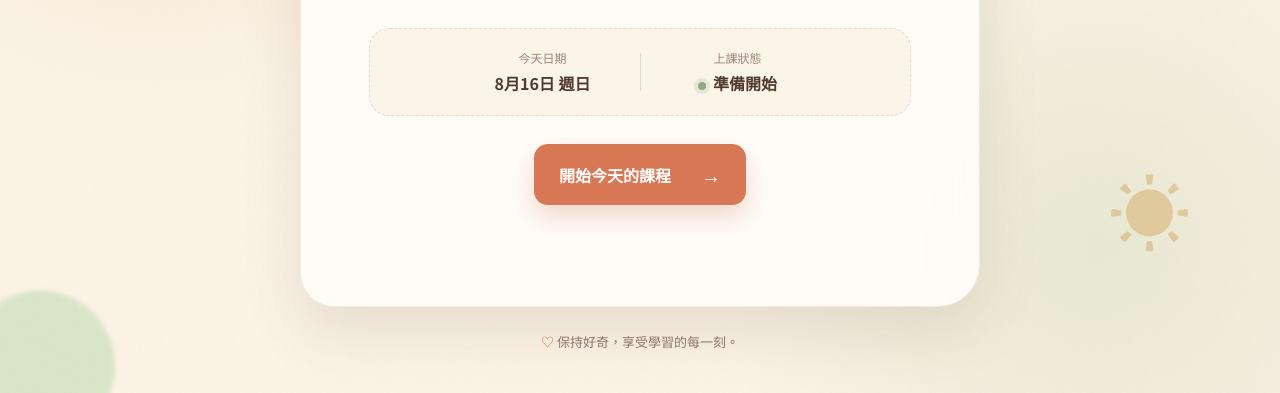
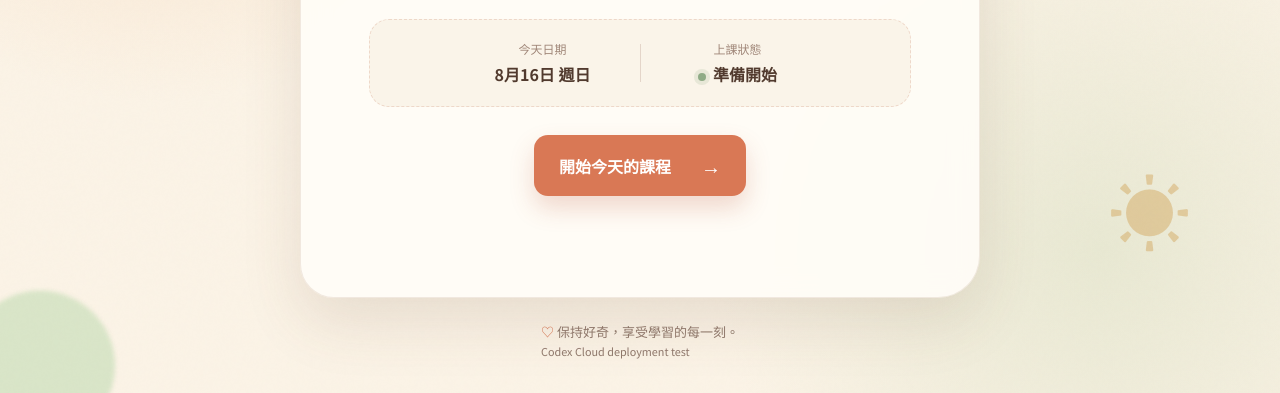
Before and after one commit to shinjia/site_0816, a plain HTML site: page index.html in a window 1280 px wide. Shown: the part 407-800 px from the top of the page. Drawn offline with Linux system fonts and the light colour scheme; a web font is replaced by a local one.

Commit message:
新增部署測試文字

```diff
--- a/index.html
+++ b/index.html
@@ -43,7 +43,7 @@
     <p id="message" class="message" aria-live="polite"></p>
   </main>
 
-  <footer><span aria-hidden="true">♡</span> 保持好奇，享受學習的每一刻。</footer>
+  <footer><span aria-hidden="true">♡</span> 保持好奇，享受學習的每一刻。<br><small>Codex Cloud deployment test</small></footer>
   <script src="script.js"></script>
 </body>
 </html>
```
